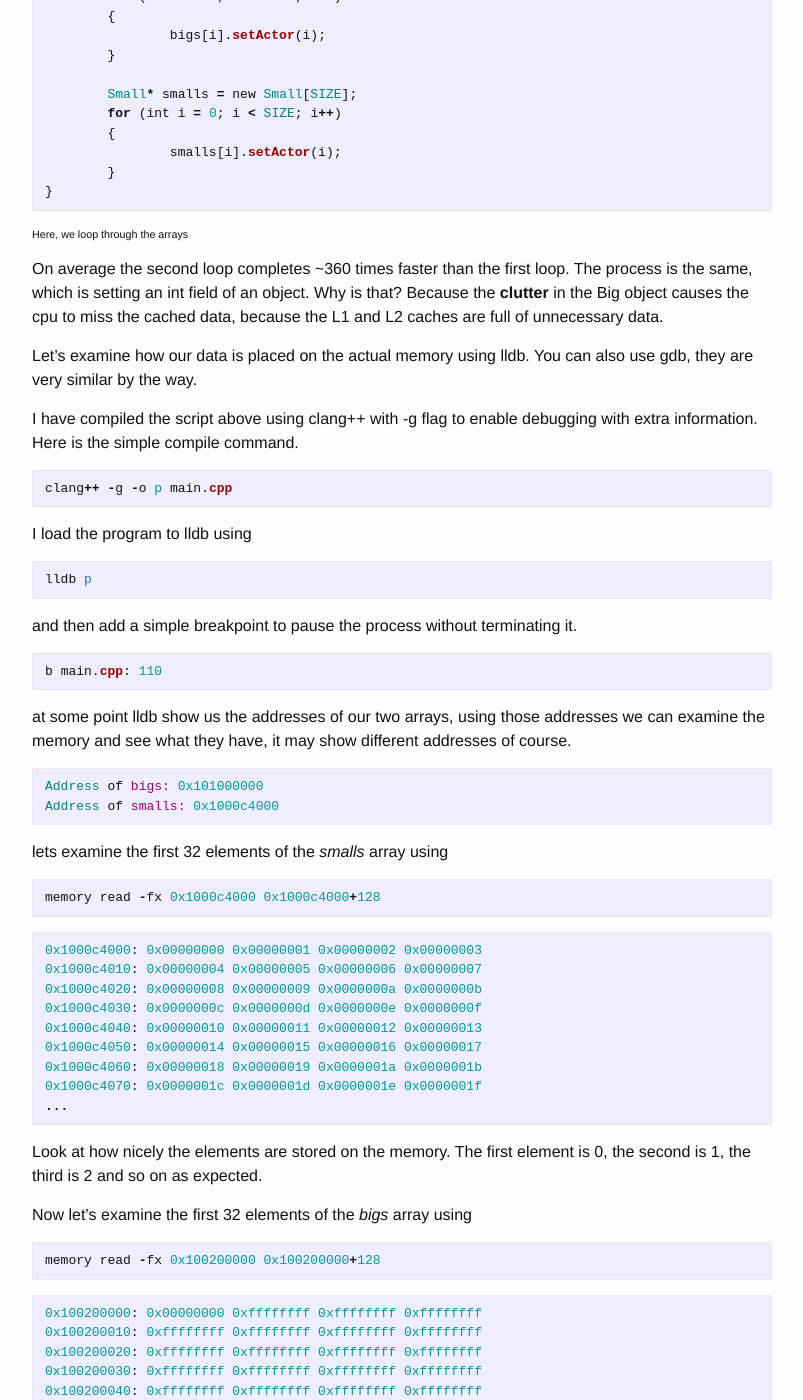
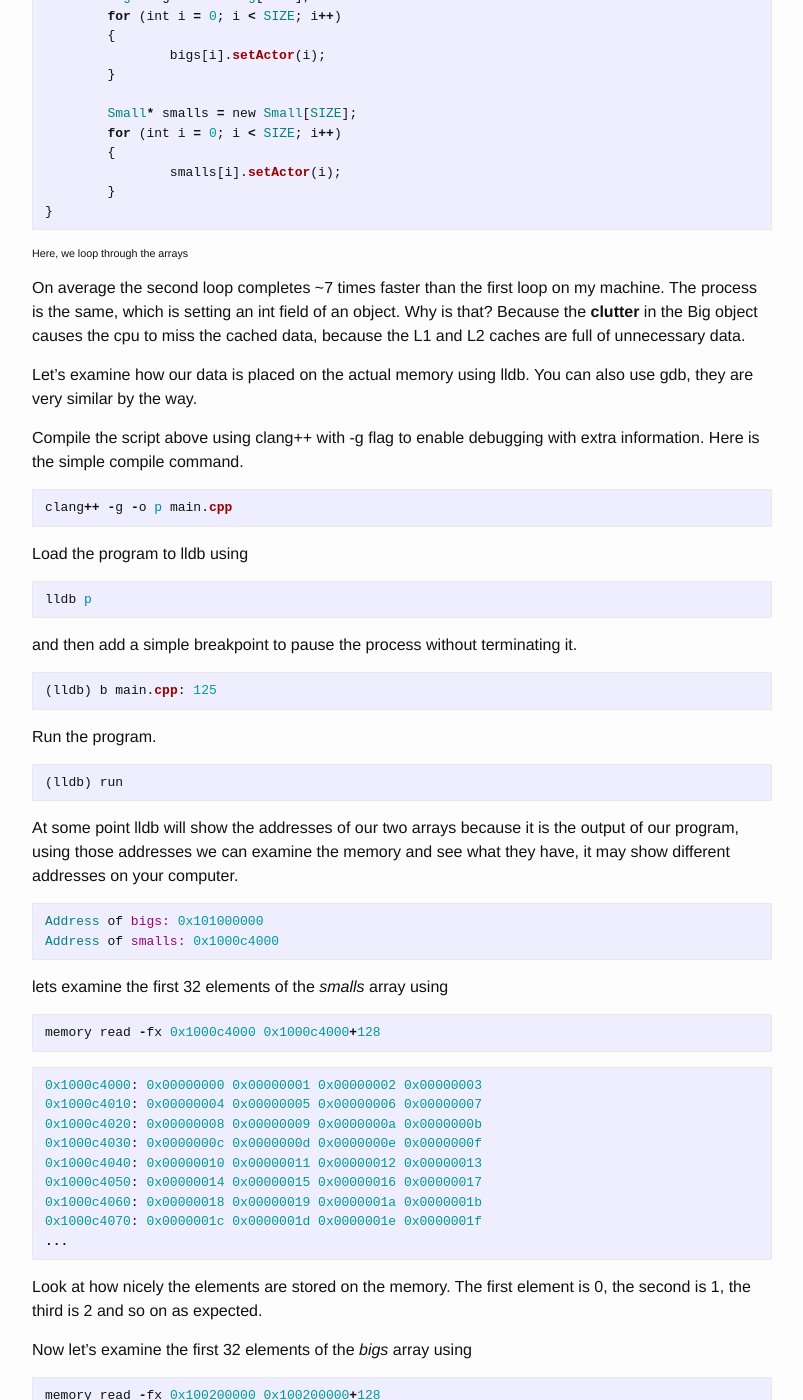
Before and after one commit to zehreken/zehreken.github.io, a Jekyll site: the page built from _posts/2017-06-08-cache-miss-and-data-locality.markdown, in a window 1280 px wide and 1400 px high, scrolled down 1307 px. Shown: the whole window, without its empty margins (238-1041 px from the left). Built offline with Jekyll 4.4.1, drawn with Linux system fonts in a browser that asks for light colours; some of the changed text lies outside the part shown.

Commit message:
Update post

```diff
--- a/_posts/2017-06-08-cache-miss-and-data-locality.markdown
+++ b/_posts/2017-06-08-cache-miss-and-data-locality.markdown
@@ -16,15 +16,16 @@ class Big
 {
 	private:
 		int actor; // 32b primitive type
-		int clutter[262144]; // (1MB - 32b) Size of big is exactly 1MB
+		int clutter[262144]; // (1KB - 32b) Size of big is exactly 1KB
 	public:
 		void setActor(int size);
 		int getActor();
 		float getSizeInKB();
 		float getSizeInMB();
+		void fillClutter();
 };
 {% endhighlight %}
-###### A class when instanced creates an object which is 1MB in size
+###### A class when instanced creates an object which is 1KB in size
 
 
 {% highlight ruby %}
@@ -63,26 +64,31 @@ void loop()
 ###### Here, we loop through the arrays
 
 
-On average the second loop completes ~360 times faster than the first loop. The process is the same, which is setting an int field of an object. Why is that? Because the **clutter** in the Big object causes the cpu to miss the cached data, because the L1 and L2 caches are full of unnecessary data.
+On average the second loop completes ~7 times faster than the first loop on my machine. The process is the same, which is setting an int field of an object. Why is that? Because the **clutter** in the Big object causes the cpu to miss the cached data, because the L1 and L2 caches are full of unnecessary data.
 
 Let's examine how our data is placed on the actual memory using lldb. You can also use gdb, they are very similar by the way.
 
-I have compiled the script above using clang++ with -g flag to enable debugging with extra information. Here is the simple compile command.
+Compile the script above using clang++ with -g flag to enable debugging with extra information. Here is the simple compile command.
 {% highlight ruby %}
 clang++ -g -o p main.cpp
 {% endhighlight %}
 
-I load the program to lldb using
+Load the program to lldb using
 {% highlight ruby %}
 lldb p
 {% endhighlight %}
 
 and then add a simple breakpoint to pause the process without terminating it.
 {% highlight ruby %}
-b main.cpp: 110
+(lldb) b main.cpp: 125
 {% endhighlight %}
 
-at some point lldb show us the addresses of our two arrays, using those addresses we can examine the memory and see what they have, it may show different addresses of course.
+Run the program.
+{% highlight ruby %}
+(lldb) run
+{% endhighlight %}
+
+At some point lldb will show the addresses of our two arrays because it is the output of our program, using those addresses we can examine the memory and see what they have, it may show different addresses on your computer.
 {% highlight ruby %}
 Address of bigs: 0x101000000
 Address of smalls: 0x1000c4000
@@ -128,7 +134,11 @@ See, it's full of unnecessary data that causes the CPU to miss the cache.
 ### Conclusion
 It has been a very long time since the hype of Data Oriented Programming but it seems like DOD is the solution. Frankly, I don't think how CPU and Memory manage data will change ever. It is very difficult and also illogical.
 
-I have been programming data oriented for almost a year now. At first (like most of the things I first encounter) I thought it was the holy grail and will solve every problem. Right now I think there are places for OOD and DOD(and in that sense other programming paradigms) in the same software. Both of them have their strengths and weaknesses. Till memory speeds catch up with CPU speeds, using DOD is a very good idea.
+I have been programming in a data oriented way for almost a year now. At first (like most of the things I first encounter) I thought it was the holy grail and will solve every problem. Right now I think there are places for OOD and DOD(and in that sense other programming paradigms) in the same software. Both of them have their strengths and weaknesses. Till memory speeds catch up with CPU speeds, using DOD is a very good idea.
+
+You can find the source files in this repository.
+
+If you think that this blog post is wrong or missing, please send me a message.
 
 https://ark.intel.com/products/52224/Intel-Core-i5-2410M-Processor-3M-Cache-up-to-2_90-GHz
 https://en.0wikipedia.org/index.php?q=aHR0cHM6Ly9lbi53aWtpcGVkaWEub3JnL3dpa2kvTGlzdF9vZl9JbnRlbF9Db3JlX2k1X21pY3JvcHJvY2Vzc29ycw
```
Also changed, not shown: other parts of _posts/2017-06-08-cache-miss-and-data-locality.markdown (+0 -2 lines).
